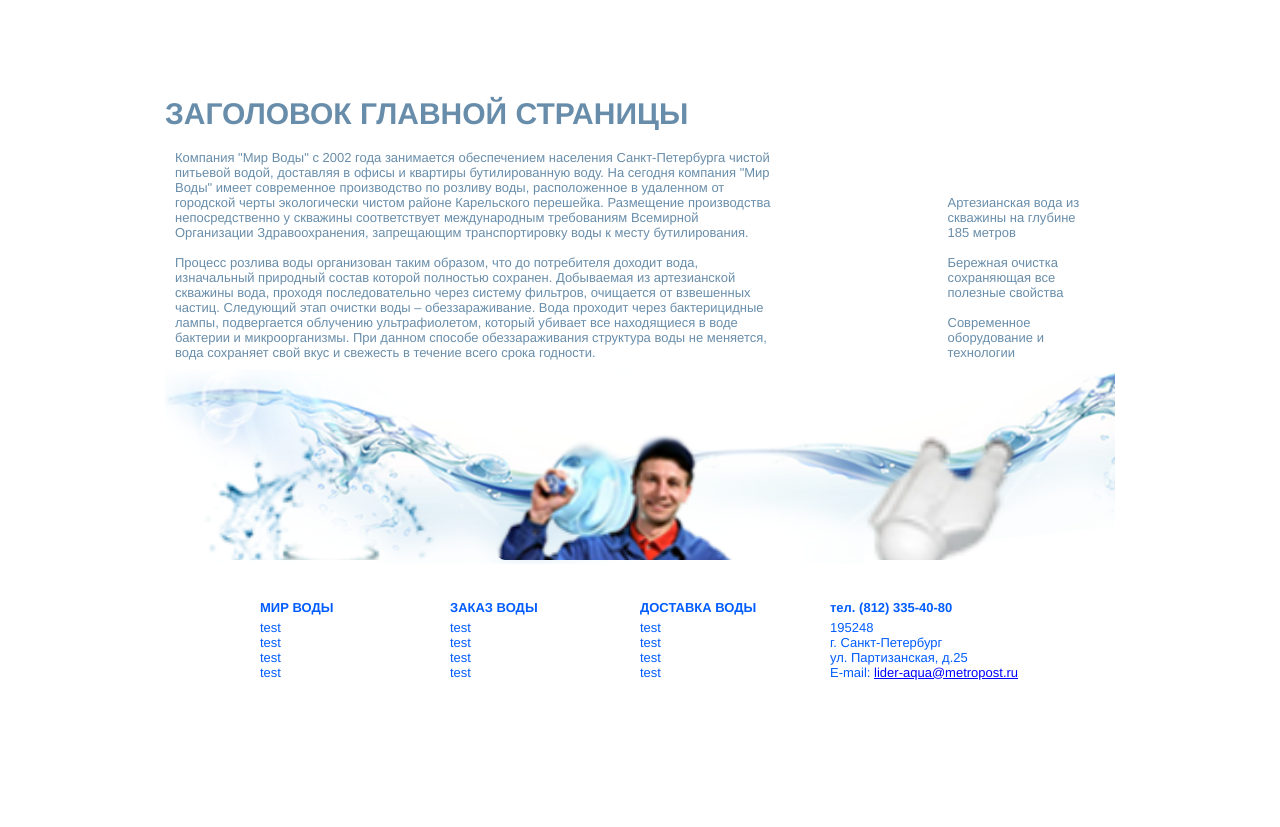
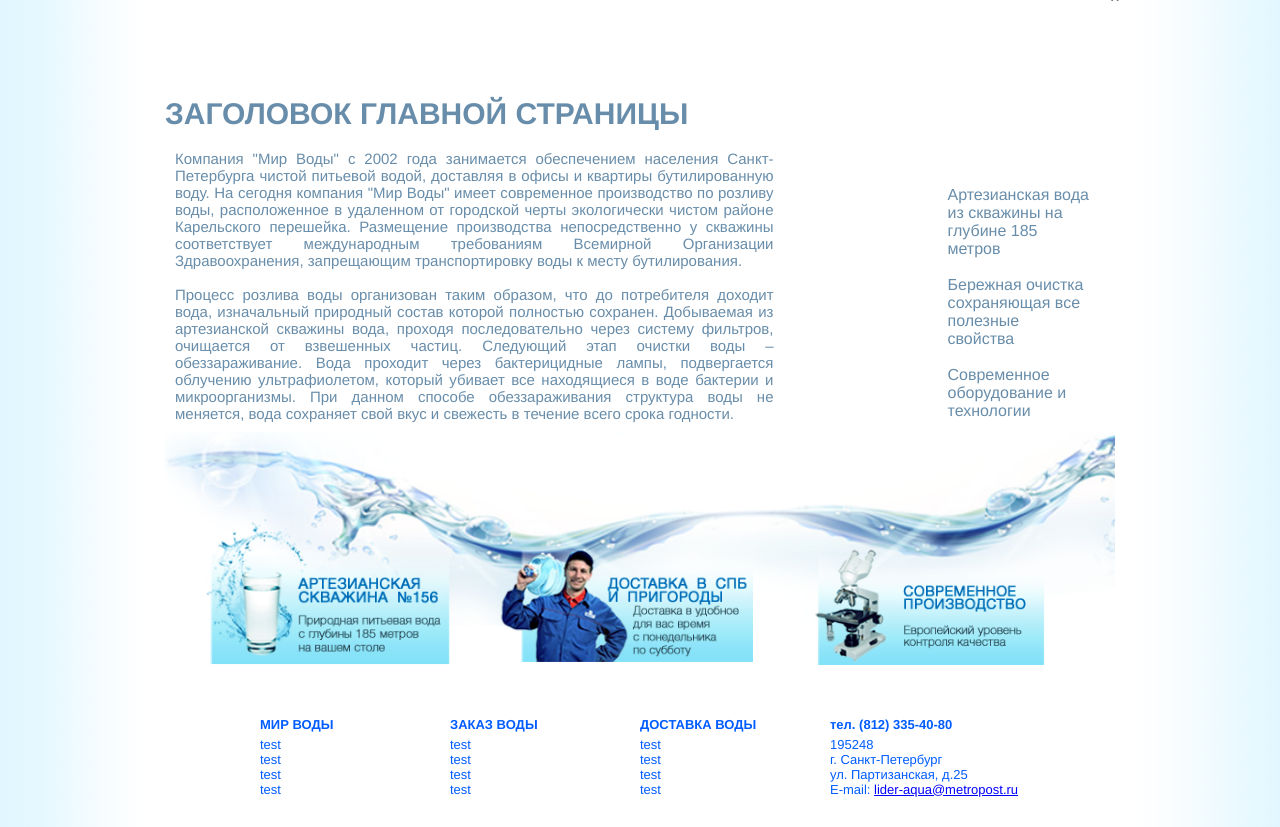
Before and after one commit to lvl0nax/water, a Rails app: page / in a window 1280 px wide. Shown: the part 616-1443 px from the top of the page. Before the commit the page ends 1296 px from the top, so only its background shows below. Run offline with Rails 7, Linux system fonts and the light colour scheme; data that the repository does not hold is empty; parts of the project's set-up code (start-up, migrations or seed data) failed here and were passed over; some libraries are stand-ins or nearby versions.

Commit message:
css correct main page

```diff
--- a/app/assets/stylesheets/application.css
+++ b/app/assets/stylesheets/application.css
@@ -21,7 +21,11 @@ h4 {font-size: 17px;}
 h1, h2, h3, .normal {font-weight: normal;color: #333132;margin: 0 0 0.35em;line-height: 1em;}
 .notify-title {color: #F15A2A}
 
-#container{min-height:100%;min-width:950px;position:relative;overflow:hidden}
+#container{
+  min-height:100%;min-width:950px;position:relative;overflow:hidden;
+  background-image: url("/assets/contbg.png");
+  background-size: 100% auto;
+}
 .content-top{
   position: relative; width: 950px; height: 285px; margin: 0 auto;
   background-image: url(/assets/head2.png); background-size: 100%; background-repeat: no-repeat;
@@ -147,8 +151,8 @@ table.cooler-table tr :first-child{font-weight: bold;}
 .waterb td {border: 2px double #ddd; text-align: center;}
 
 .galery {width: 100%; height: 400px; /*background-color: lightblue;*/ margin-bottom: 30px; }
-.main-text{ color: #688daa; width: 63%; float:left; padding: 10px;}
-.right-column{ width: 15%; float: right; vertical-align: middle; padding: 10px;color: #688daa; margin-right: 15px;}
+.main-text{ color: #688daa; width: 63%; float:left; padding: 10px; font-size: 15px; text-align: justify;}
+.right-column{ width: 15%; float: right; vertical-align: middle; padding: 10px; font-size: 16px; color: #688daa; margin-right: 15px;}
 
 .banners{
   padding-top: 40px;
@@ -157,15 +161,15 @@ table.cooler-table tr :first-child{font-weight: bold;}
   background-repeat: no-repeat;
 }
 .banner{
-  float:left; width: 271px; height: 130px; /*background-color: lightgreen;*/ margin: 20px;
+  float:left; width: 271px; height: 185px; /*background-color: lightgreen;*/ margin: 20px;
   /*border: 1px solid #688daa;*/
   -moz-border-radius: 9px;-webkit-border-radius: 9px;border-radius: 9px;
   text-align: center; line-height: 170px;
 }
 
-.fban{ background-image: url(/assets/first.png); background-size: 100%;}
-.sban{ background-image: url(/assets/second.png); background-size: 100%;}
-.tban{ background-image: url(/assets/third.png); background-size: 100%;}
+.fban{ background-image: url(/assets/banner1.png); background-size: 100%; background-repeat: no-repeat; background-position: center;}
+.sban{ background-image: url(/assets/banner2.png); background-size: 100%;background-repeat: no-repeat; background-position: center;}
+.tban{ background-image: url(/assets/banner3.png); background-size: 100%;background-repeat: no-repeat; background-position: center top;}
 
 #example{
       background: white;
@@ -188,3 +192,5 @@ table.cooler-table tr :first-child{font-weight: bold;}
   #example p:first-child{
       display: block;
   }
+
+  #example img {width: 950px;}
--- a/app/views/infopages/index.html.erb
+++ b/app/views/infopages/index.html.erb
@@ -1,9 +1,9 @@
 <div class="galery">
   <div id="content">
     <div id="example">
-            <p><%=image_tag "logo.png"%></p>
-            <p><%=image_tag "head2.png"%></p>
-            <p><%=image_tag "footbg.png"%></p>
+            <p><%=image_tag "bigban1.png"%></p>
+            <p><%=image_tag "bigban2.png"%></p>
+            <p><%=image_tag "bigban3.png"%></p>
 
     </div>
   </div>
@@ -25,7 +25,6 @@
 </div>
 
 <div class="right-column">
-  <br>
   <br>
   <br>
   <div>Артезианская вода из скважины на глубине 185 метров</div>
```
Also changed, not shown: app/assets/images/banner1.png (added), app/assets/images/banner2.png (added), app/assets/images/banner3.png (added), app/assets/images/bigban1.png (added), app/assets/images/bigban2.png (added), app/assets/images/bigban3.png (added), app/assets/images/contbg.png (added).
